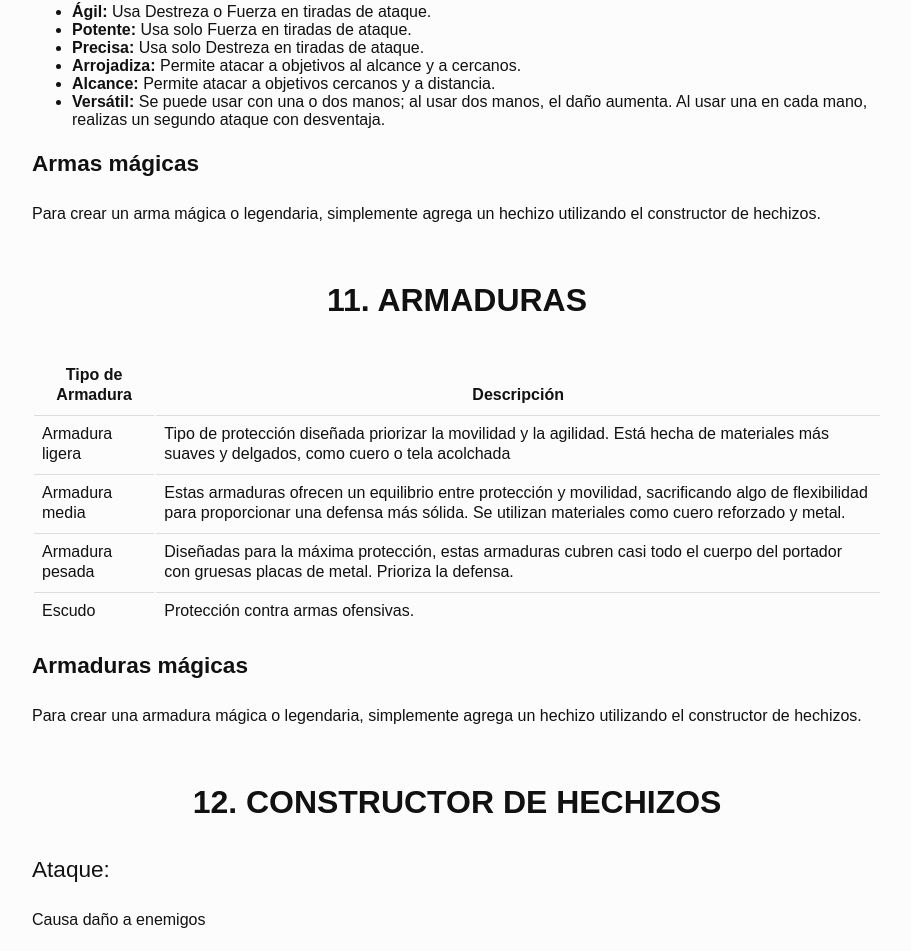
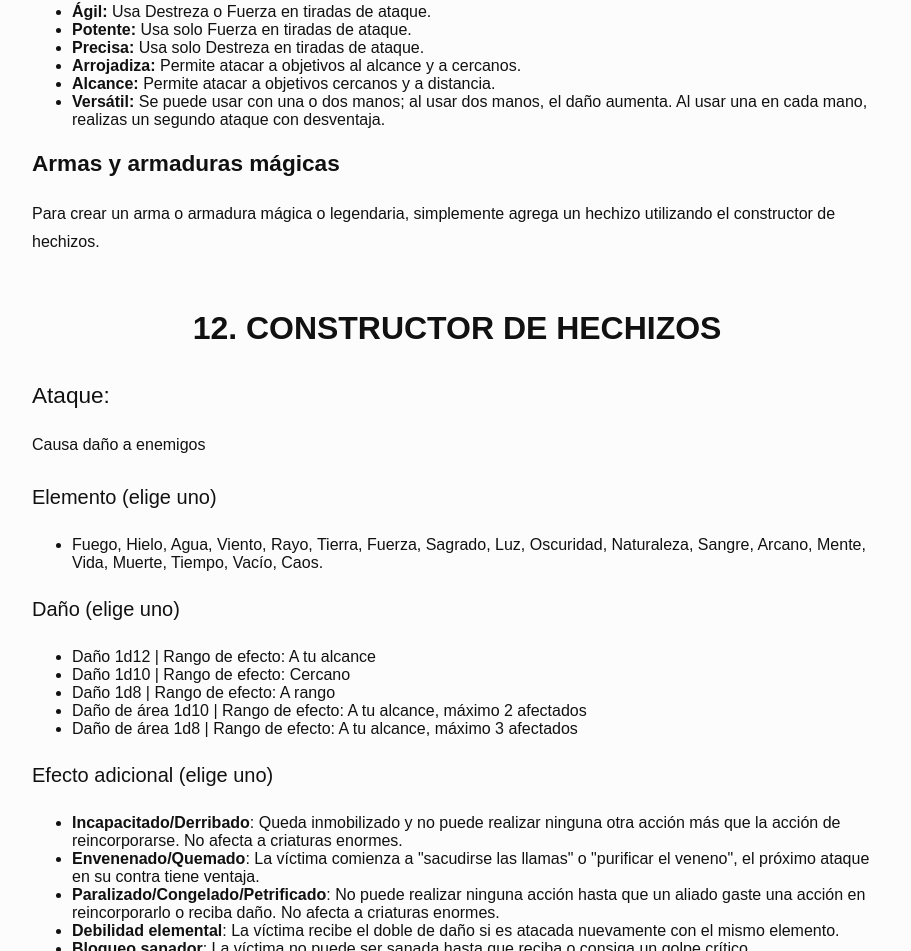
Before and after one commit to Koteldur/dracon, a plain HTML site: page index.html in a window 1280 px wide. Shown: the part 6685-7636 px from the top of the page, without its empty margins (183-1094 px from the left). Drawn offline with Linux system fonts and the light colour scheme; a web font is replaced by a local one.

```diff
--- a/index.html
+++ b/index.html
@@ -1,7 +1,7 @@
 <!DOCTYPE html>
 <html>
   <head>
-    <title>Dracon</title>
+    <title>no title</title>
     <meta charset="utf-8" />
     <meta name="viewport" content="width=device-width, initial-scale=1.0" />
     <style>
@@ -1541,72 +1541,15 @@
               </li>
             </ul>
             <h3
-              id="armas-mágicas"
+              id="armas-y-armaduras-mágicas"
               ebook-toc-level-3=""
-              heading="<strong>Armas mágicas</strong> "
-            >
-              <strong>Armas mágicas</strong>
-            </h3>
-            <p>
-              Para crear un arma mágica o legendaria, simplemente agrega un
-              hechizo utilizando el constructor de hechizos.
-            </p>
-            <h2
-              id="11-armaduras"
-              ebook-toc-level-2=""
-              heading="<strong>11. Armaduras</strong> "
-            >
-              <strong>11. Armaduras</strong>
-            </h2>
-            <table>
-              <thead>
-                <tr>
-                  <th><strong>Tipo de Armadura</strong></th>
-                  <th><strong>Descripción</strong></th>
-                </tr>
-              </thead>
-              <tbody>
-                <tr>
-                  <td>Armadura ligera</td>
-                  <td>
-                    Tipo de protección diseñada priorizar la movilidad y la
-                    agilidad. Está hecha de materiales más suaves y delgados,
-                    como cuero o tela acolchada
-                  </td>
-                </tr>
-                <tr>
-                  <td>Armadura media</td>
-                  <td>
-                    Estas armaduras ofrecen un equilibrio entre protección y
-                    movilidad, sacrificando algo de flexibilidad para
-                    proporcionar una defensa más sólida. Se utilizan materiales
-                    como cuero reforzado y metal.
-                  </td>
-                </tr>
-                <tr>
-                  <td>Armadura pesada</td>
-                  <td>
-                    Diseñadas para la máxima protección, estas armaduras cubren
-                    casi todo el cuerpo del portador con gruesas placas de
-                    metal. Prioriza la defensa.
-                  </td>
-                </tr>
-                <tr>
-                  <td>Escudo</td>
-                  <td>Protección contra armas ofensivas.</td>
-                </tr>
-              </tbody>
-            </table>
-            <h3
-              id="armaduras-mágicas"
-              ebook-toc-level-3=""
-              heading="<strong>Armaduras mágicas</strong> "
-            >
-              <strong>Armaduras mágicas</strong>
-            </h3>
-            <p>
-              Para crear una armadura mágica o legendaria, simplemente agrega un
-              hechizo utilizando el constructor de hechizos.
+              heading="<strong>Armas y armaduras mágicas</strong> "
+            >
+              <strong>Armas y armaduras mágicas</strong>
+            </h3>
+            <p>
+              Para crear un arma o armadura mágica o legendaria, simplemente
+              agrega un hechizo utilizando el constructor de hechizos.
             </p>
             <h2
               id="12-constructor-de-hechizos"
```
